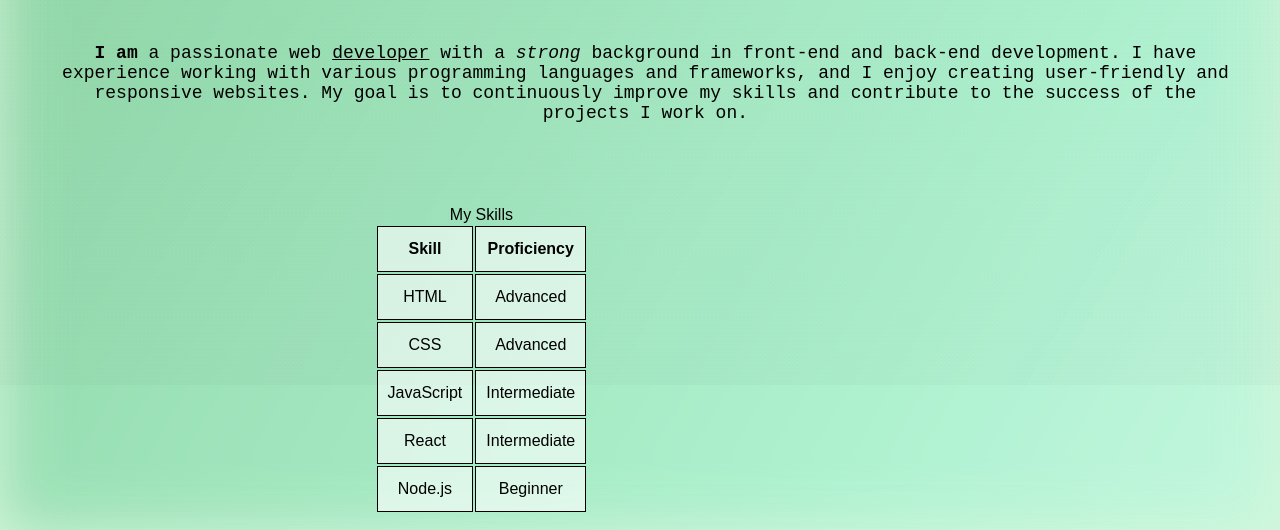
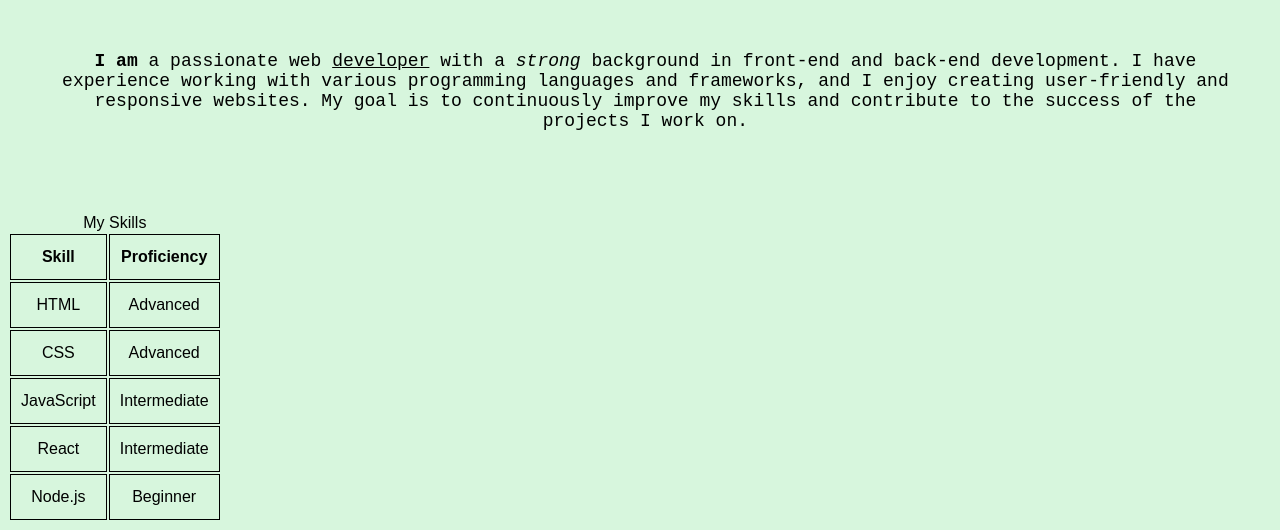
Before and after one commit to omarfaruk9603/first-repo, a plain HTML site: page practise.html in a window 1280 px wide. Shown: the part 265-795 px from the top of the page. Drawn offline with Linux system fonts and the light colour scheme.

Commit message:
halka change

```diff
--- a/practise.html
+++ b/practise.html
@@ -6,67 +6,10 @@
     <meta name="viewport" content="width=device-width, initial-scale=1.0">
     <title>Practice 1</title>
     <style>
-        /* Base layout */
-        html, body {
-            height: 100%;
-            margin: 0;
-        }
-
         body {
-            position: relative;
-            min-height: 100vh;
+            background-color: rgb(215, 246, 221);
+            align-items: center;
             font-family: Arial, sans-serif;
-            display: flex;
-            flex-direction: column;
-            align-items: center;
-            color: #000;
-            /* fallback background color while gradients load */
-            background-color: rgb(215, 246, 221);
-            overflow-x: hidden;
-        }
-
-        /* Animated textured background using two layered pseudo-elements */
-        body::before {
-            content: "";
-            pointer-events: none;
-            position: fixed;
-            inset: 0;
-            z-index: -2;
-            background: radial-gradient(closest-side at 10% 10%, rgba(255,255,255,0.12), transparent 20%),
-                        radial-gradient(closest-side at 90% 90%, rgba(0,0,0,0.06), transparent 25%),
-                        linear-gradient(120deg, #b9f2c9, #8fd3a6, #b0f0d1, #e6fff4);
-            background-size: 600% 600%, 600% 600%, 200% 200%;
-            background-blend-mode: screen, overlay, normal;
-            filter: blur(30px) saturate(110%);
-            opacity: 0.9;
-            animation: gradientShift 18s ease-in-out infinite;
-        }
-
-        body::after {
-            content: "";
-            pointer-events: none;
-            position: fixed;
-            inset: 0;
-            z-index: -1;
-            /* subtle noise/texture created with repeating-radial-gradient */
-            background-image: repeating-radial-gradient(circle at 0 0, rgba(0,0,0,0.02), rgba(0,0,0,0.02) 1px, transparent 1px, transparent 3px),
-                              linear-gradient(180deg, rgba(255,255,255,0.02), rgba(0,0,0,0.02));
-            background-size: 4px 4px, 100% 100%;
-            opacity: 0.7;
-            mix-blend-mode: multiply;
-            transform: translateY(0);
-            animation: textureMove 8s linear infinite;
-        }
-
-        @keyframes gradientShift {
-            0% { background-position: 0% 50%, 100% 50%, 0% 0%; }
-            50% { background-position: 100% 50%, 0% 50%, 100% 100%; }
-            100% { background-position: 0% 50%, 100% 50%, 0% 0%; }
-        }
-
-        @keyframes textureMove {
-            0% { transform: translateY(0); }
-            100% { transform: translateY(-30%); }
         }
 
         h1 {
@@ -80,15 +23,12 @@
             text-align: center;
             margin: 20px;
         }
-
         th, td {
             line-height: 1.5;
             border: 1px solid black;
             padding: 10px;
             text-align: center;
-            background: rgba(255,255,255,0.6);
         }
-
         .skills {
             align-items: center;
         }
```
